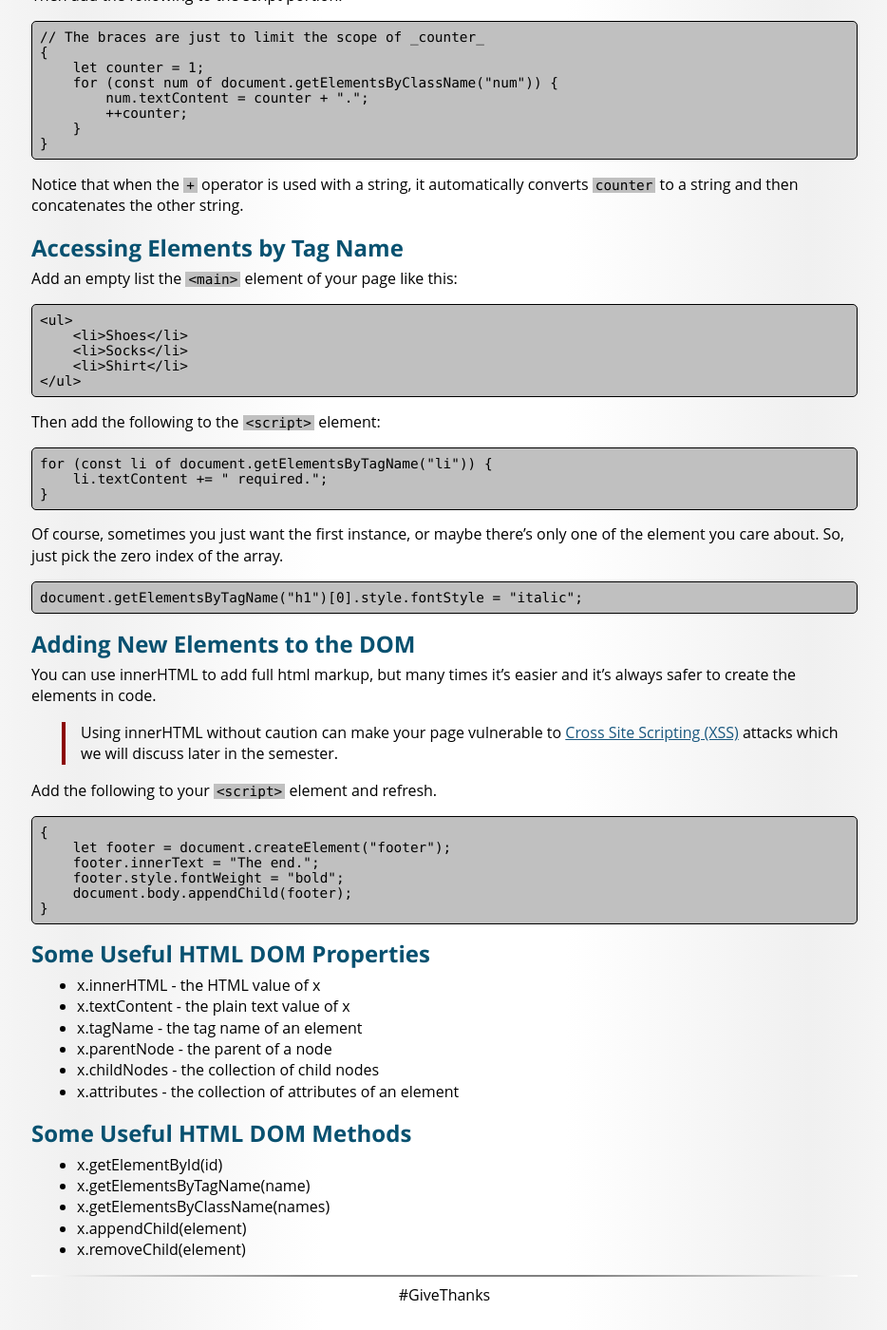
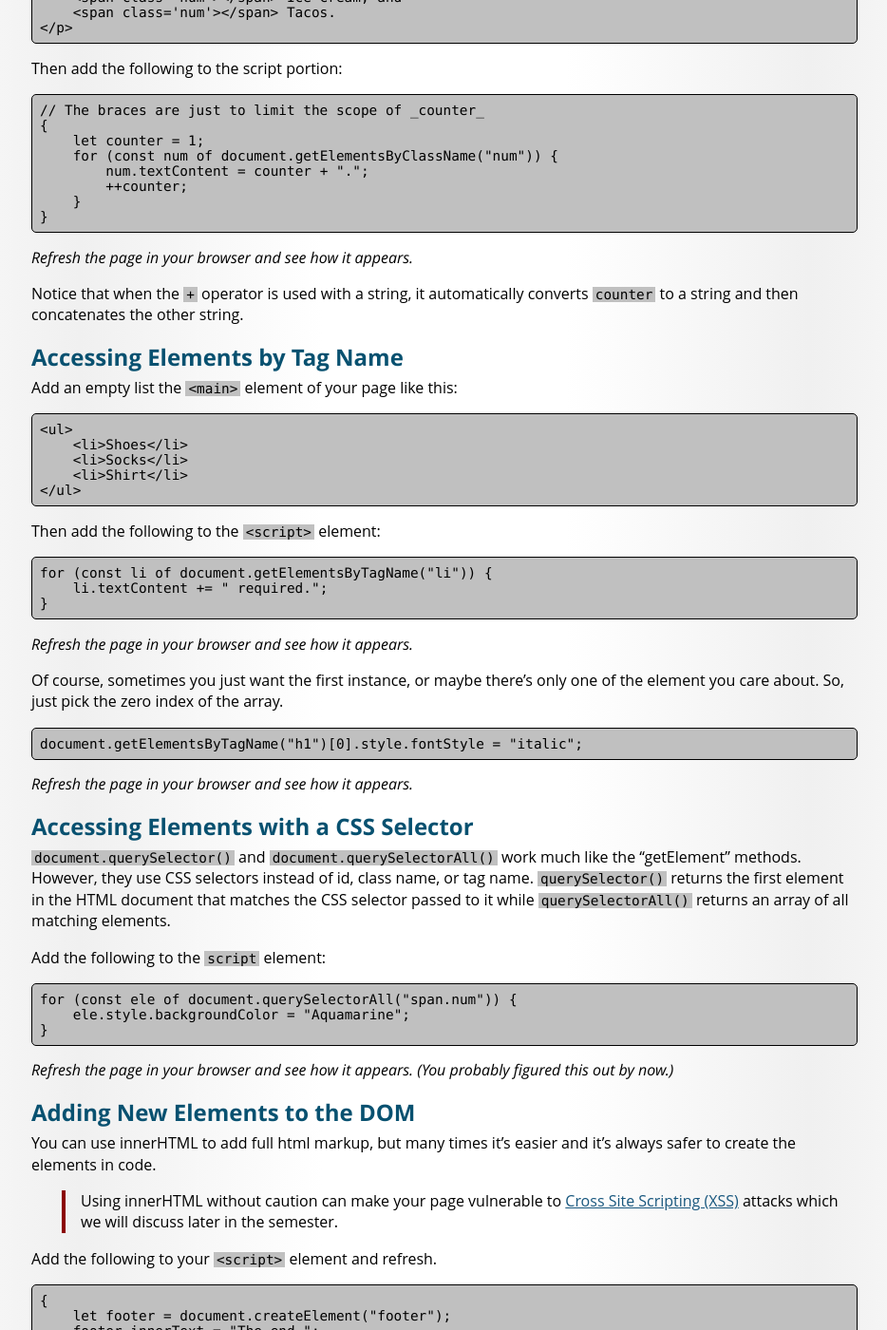
Before and after one commit to BYU-ITC-210/BYU-ITC-210.github.io, a Jekyll site: the page built from walkthrough/JsAndDom.md, in a window 1280 px wide and 1400 px high, scrolled down 1892 px. Shown: the whole window at 95% size, without its empty margins (172-1106 px from the left). Built offline with Jekyll 4.4.1, drawn with Linux system fonts in a browser that asks for light colours; some web fonts are replaced; some of the changed text lies outside the part shown.

Commit message:
Welcome and Walkthrough Updates

````diff
--- a/walkthrough/JsAndDom.md
+++ b/walkthrough/JsAndDom.md
@@ -58,6 +58,8 @@ Add the following to the `<script>` element at the bottom of the page:
 document.getElementById("p1").textContent = "Hello, world!";
 ```
 
+_Open the page in your browser and see how it appears._
+
 The `textContent` *attribute* is the plain text of an element. In contrast, `innerHTML` contains formatted HTML.
 
 Change the previous code to this:
@@ -66,6 +68,8 @@ Change the previous code to this:
 document.getElementById("p1").innerHTML =
   "Click this <a href='http://byu.edu'>Link</a>.";
 ```
+
+_Refresh the page in your browser and see how it appears._
 
 ## Accessing Elements by Class
 
@@ -95,6 +99,8 @@ Then add the following to the script portion:
 }
 ```
 
+_Refresh the page in your browser and see how it appears._
+
 Notice that when the `+` operator is used with a string, it automatically converts `counter` to a string and then concatenates the other string.
 
 ## Accessing Elements by Tag Name
@@ -116,11 +122,29 @@ for (const li of document.getElementsByTagName("li")) {
 }
 ```
 
+_Refresh the page in your browser and see how it appears._
+
 Of course, sometimes you just want the first instance, or maybe there's only one of the element you care about. So, just pick the zero index of the array.
 
 ```js
 document.getElementsByTagName("h1")[0].style.fontStyle = "italic";
 ```
+
+_Refresh the page in your browser and see how it appears._
+
+## Accessing Elements with a CSS Selector
+
+`document.querySelector()` and `document.querySelectorAll()` work much like the "getElement" methods. However, they use CSS selectors instead of id, class name, or tag name. `querySelector()` returns the first element in the HTML document that matches the CSS selector passed to it while `querySelectorAll()` returns an array of all matching elements.
+
+Add the following to the `script` element:
+
+```js
+for (const ele of document.querySelectorAll("span.num")) {
+    ele.style.backgroundColor = "Aquamarine";
+}
+```
+
+_Refresh the page in your browser and see how it appears. (You probably figured this out by now.)_
 
 ## Adding New Elements to the DOM
 
````
Also changed, not shown: JavaScriptMan.md (+1 -1 lines), _welcome/S05.md (+2 -2 lines).
